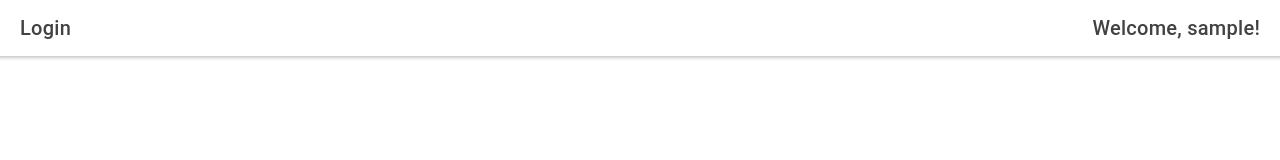
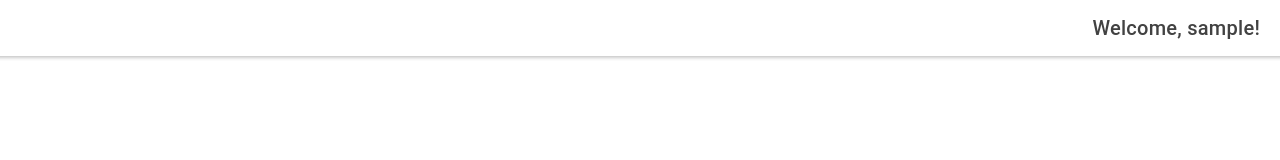
Before and after one commit to Ce3Pi0/Biljard-App, a React (Create React App) app: page /account in a window 1280 px wide. Shown: the top 160 px of the page. Built offline with nearby package versions, Linux system fonts and the light colour scheme; sample sign-in values are in the browser's storage.

Commit message:
Update Account.tsx

```diff
--- a/src/pages/user/Account.tsx
+++ b/src/pages/user/Account.tsx
@@ -12,7 +12,7 @@ const Account: React.FC = () => {
     <IonPage>
       <IonHeader>
         <IonToolbar>
-          <IonTitle slot="start">Login</IonTitle>
+          {!loggedIn && <IonTitle slot="start">Login</IonTitle>}
           {loggedIn && <IonTitle slot="end">Welcome, {window.localStorage.getItem("username")}!</IonTitle>}
         </IonToolbar>
       </IonHeader>
```
